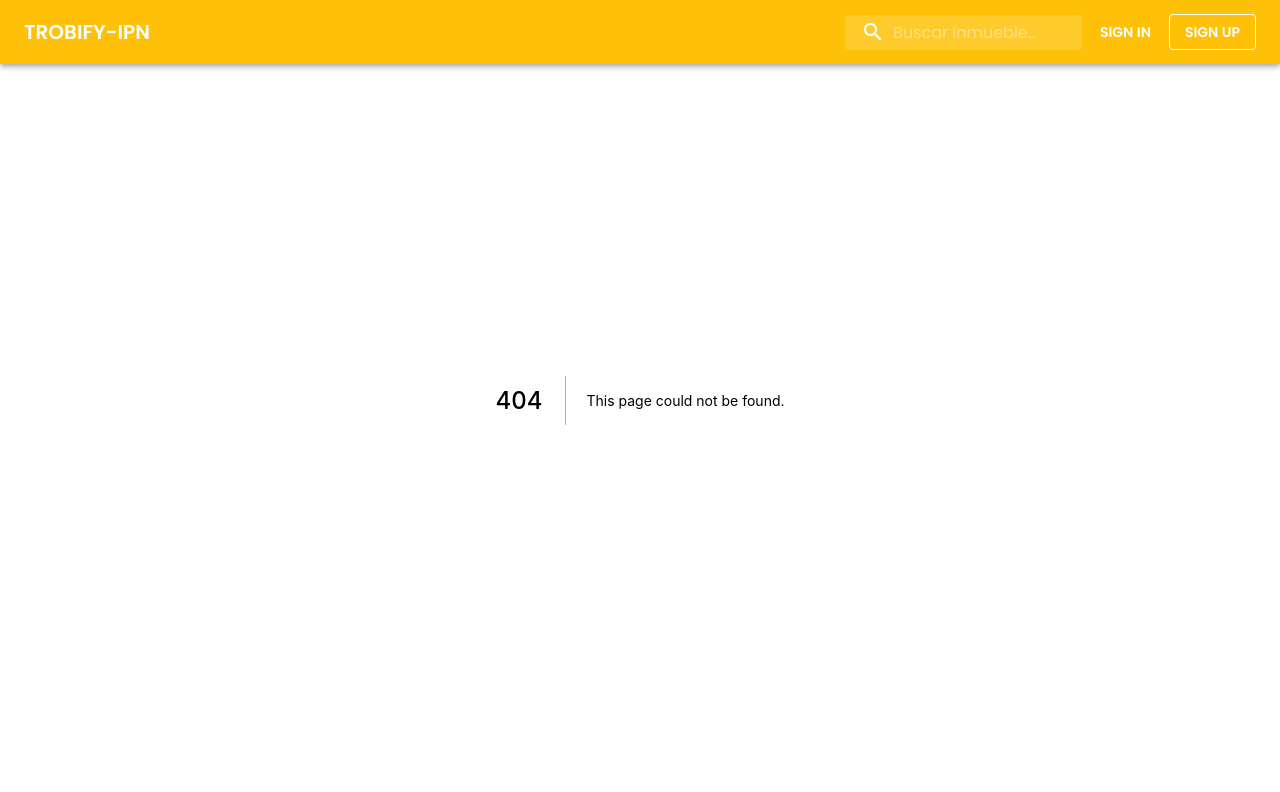
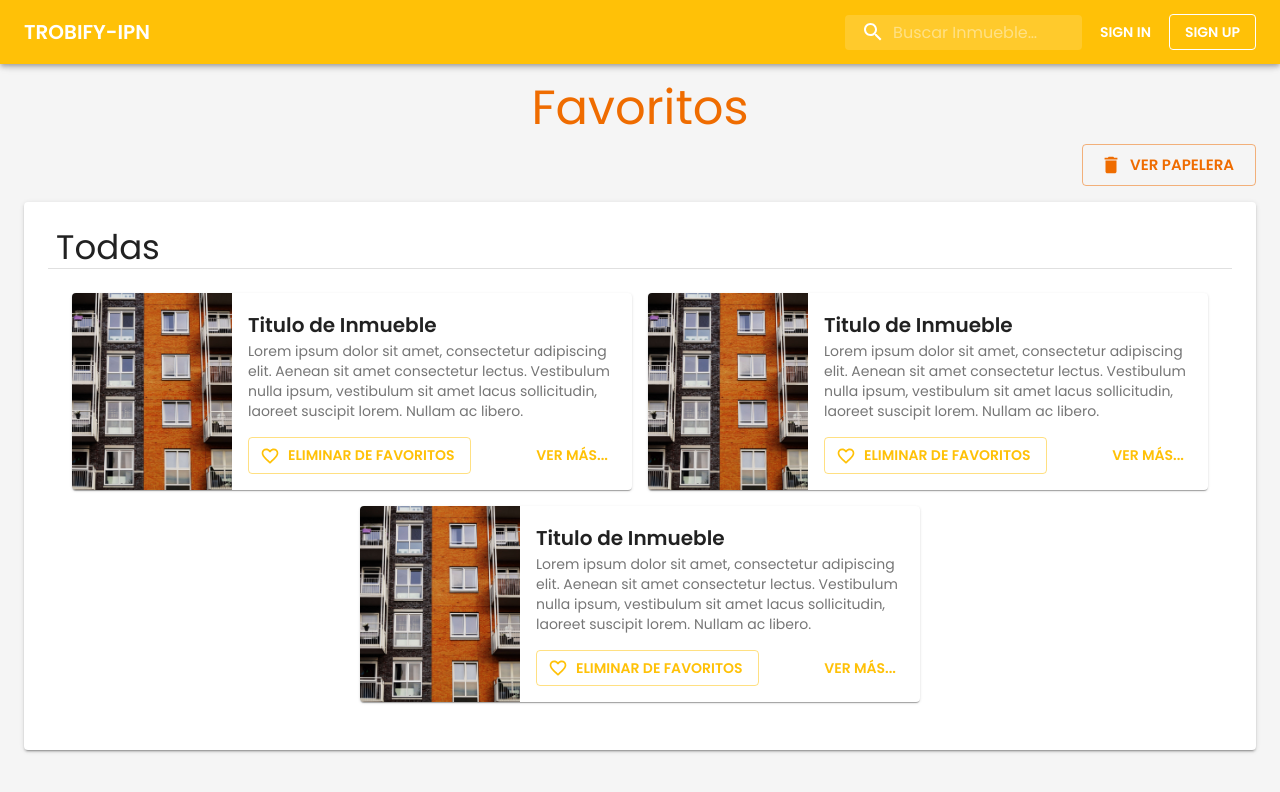
Before and after one commit to Ruben35/TROBIFY-IPN, a Next.js app in the folder web/: page /cliente/gestionFavoritos in a window 1280 px wide. Before the commit this address had no page. Shown: the top 792 px of the page. Built offline with nearby package versions, Linux system fonts and the light colour scheme.

Commit message:
Inicio de Gestión Favs

```diff
--- /dev/null
+++ b/web/components/basic/SmallCard.js
@@ -0,0 +1,76 @@
+import React from 'react';
+import { makeStyles, useTheme } from '@material-ui/core/styles';
+import Card from '@material-ui/core/Card';
+import CardContent from '@material-ui/core/CardContent';
+import CardMedia from '@material-ui/core/CardMedia';
+import IconButton from '@material-ui/core/IconButton';
+import Typography from '@material-ui/core/Typography';
+import SkipPreviousIcon from '@material-ui/icons/SkipPrevious';
+import PlayArrowIcon from '@material-ui/icons/PlayArrow';
+import SkipNextIcon from '@material-ui/icons/SkipNext';
+import { Button, Hidden } from '@material-ui/core';
+import useMediaQuery from '../../utils/CustomHooks'
+import FavoriteBorderIcon from '@material-ui/icons/FavoriteBorder';
+import {Box} from '@material-ui/core'
+
+const useStyles = makeStyles((theme) => ({
+  root: {
+    display: 'flex',
+    maxWidth: theme.spacing(70)
+  },
+  details: {
+    display: 'flex',
+    flexDirection: 'column',
+  },
+  content: {
+    flex: '1 0 auto',
+    maxWidth: theme.spacing(50),
+    paddingBottom: 0
+  },
+  cover: {
+    width: theme.spacing(20),
+  },
+  controls: {
+    display: 'flex',
+    alignItems: 'center',
+    paddingLeft: theme.spacing(1),
+    paddingBottom: theme.spacing(1),
+  },
+}));
+
+export default function SmallCard({title, description}){
+    const classes = useStyles();
+    const theme = useTheme();
+    const isCellPhone= useMediaQuery();
+
+    return(
+        <Card className={classes.root}>
+            <Hidden only="xs">
+                <CardMedia
+                    className={classes.cover}
+                    image="/img/landing/carrusel0.jpg"
+                    title="Live from space album cover"
+                />
+            </Hidden>
+            <div className={classes.details}>
+                <CardContent className={classes.content}>
+                <Typography component="h5" variant="h6">
+                    {title?title:"Titulo de Inmueble"}
+                </Typography>
+                <Typography variant="body2" color="textSecondary">
+                    {description?
+                    (description.length>200?description.substring(0,197)+"...":description)
+                    :"Lorem ipsum dolor sit amet, consectetur adipiscing elit. Aenean sit amet consectetur lectus. Vestibulum nulla ipsum, vestibulum sit amet lacus sollicitudin, laoreet suscipit lorem. Nullam ac libero."}
+                </Typography>
+                </CardContent>
+                    <Box display="flex"  padding={2} width="100%">
+                        <Button startIcon={<FavoriteBorderIcon/>} variant="outlined" color="primary" >Eliminar de Favoritos</Button>
+                        <Box display="flex" flexGrow={1} justifyContent="flex-end">
+                            <Button color="primary" variant="text">Ver más...</Button>
+                        </Box>
+                    </Box>
+            </div>
+            </Card>
+            // Agregar Dialog
+    );
+}
--- /dev/null
+++ b/web/pages/cliente/gestionFavoritos.js
@@ -0,0 +1,47 @@
+import {Box, Typography, Container, Button, Divider, Paper, Grid} from '@material-ui/core'
+import Head from 'next/head'
+import DeleteIcon from '@material-ui/icons/Delete'
+import { makeStyles } from '@material-ui/core/styles';
+import SmallCard from '../../components/basic/SmallCard'
+
+export default function GestionFavoritos(){
+
+    return(
+        <>
+            <Head>
+                <title>Trobify: Tus Favoritos</title>
+            </Head>
+            <Box minHeight="64px"></Box>
+            <Box display="flex" justifyContent="center" alignItems="center" marginTop={2} marginBottom={1}>
+                    <Typography variant="h3" color="secondary">Favoritos</Typography>
+            </Box>
+            <Container maxWidth="lg">
+                <Box display="flex" justifyContent="flex-end">
+                    <Button variant="outlined" startIcon={<DeleteIcon />} color="secondary" size="large" >Ver Papelera</Button>
+                </Box>
+                <Box padding={1}/>
+                <Paper elevation={2}>
+                    <Box padding={3}>
+                        <Box display="flex" justifyContent="flex-start" marginLeft={1}>
+                            <Typography variant="h4">Todas</Typography>
+                        </Box>
+                        <Divider />
+                        <Box margin={3}>
+                            <Grid container spacing={2} justify="center">
+                                <Grid item>
+                                    <SmallCard/>
+                                </Grid>
+                                <Grid item>
+                                    <SmallCard/>
+                                </Grid>
+                                <Grid item>
+                                    <SmallCard/>
+                                </Grid>
+                            </Grid>
+                        </Box>
+                    </Box>
+                </Paper>
+            </Container>
+        </>
+    );
+}
```
Also changed, not shown: web/pages/cliente/papeleraFavoritos.js (added).
